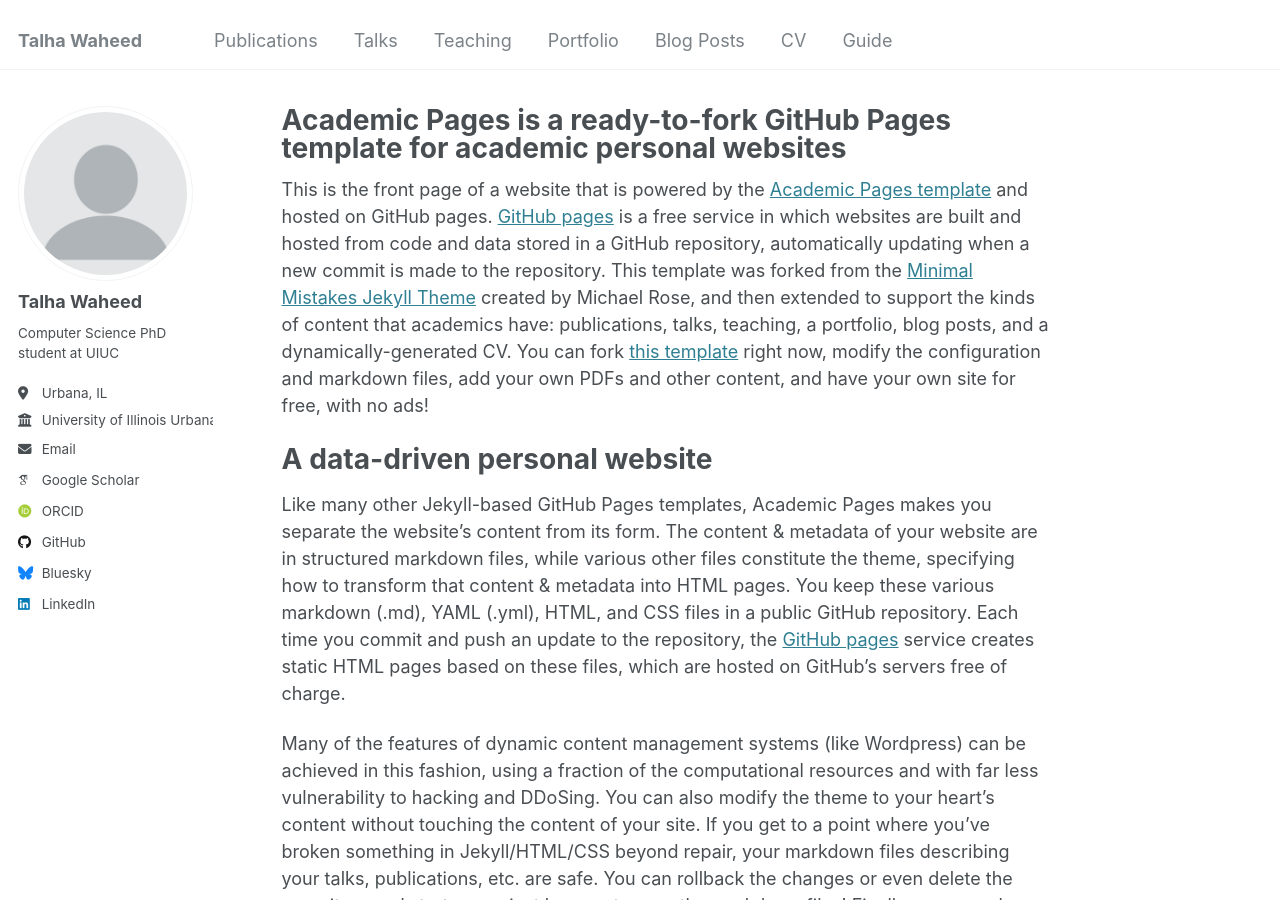
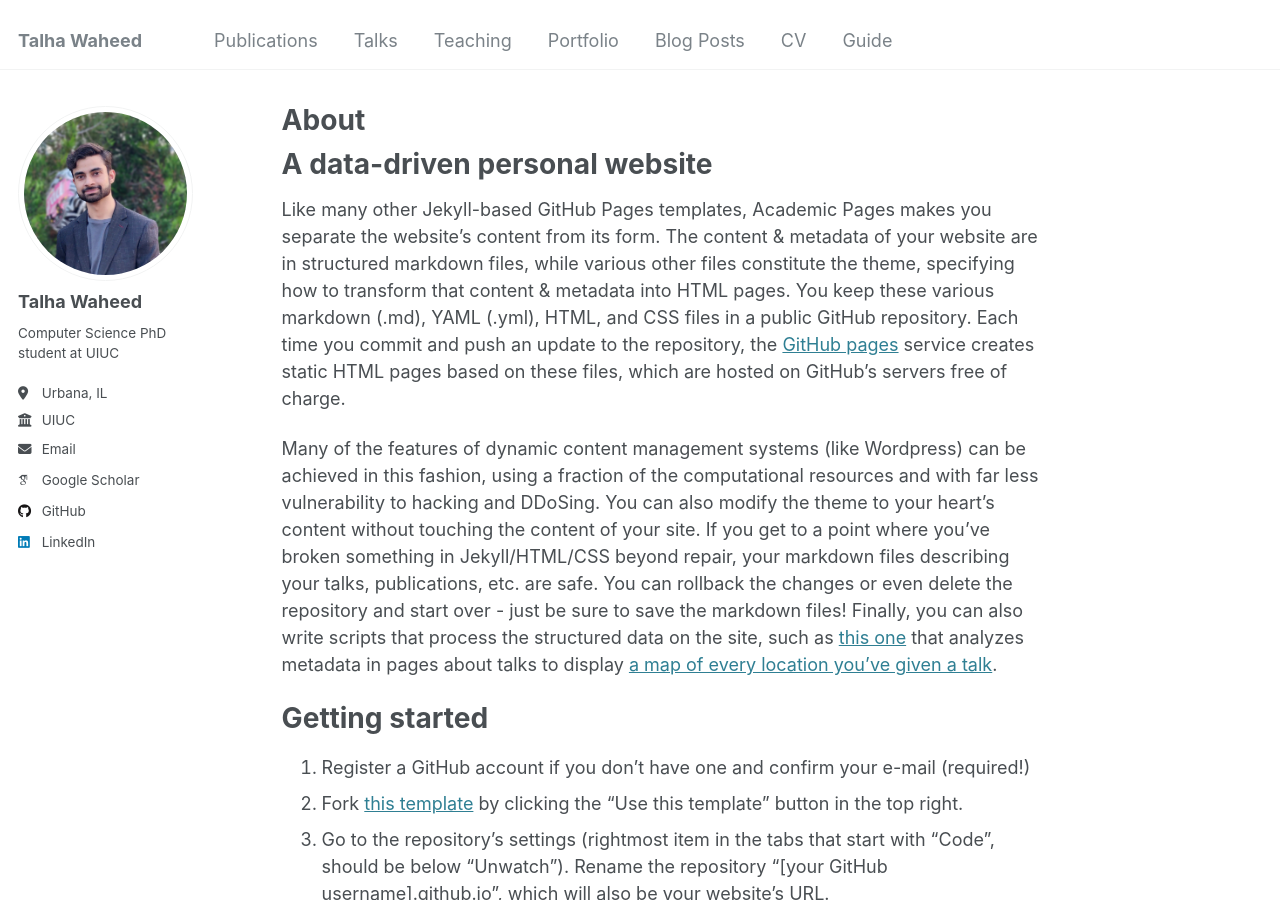
Before and after one commit to talha-waheed/talha-waheed.github.io, a Jekyll site: the page built from _pages/about.md, in a window 1280 px wide and 900 px high. Built offline with Jekyll 4.4.1, drawn with Linux system fonts in a browser that asks for light colours; some web fonts are replaced.

Commit message:
added more info

```diff
--- a/_config.yml
+++ b/_config.yml
@@ -21,12 +21,12 @@ repository               : "talha-waheed/talha-waheed.github.io"
 #               Additional customization can be done by editing /_includes/author-profile.html
 author:
   # Biographic information
-  avatar           : "profile.png"
+  avatar           : "talha.jpg"
   name             : "Talha Waheed"
   pronouns         : # example: "she/her"
   bio              : "Computer Science PhD student at UIUC"
   location         : "Urbana, IL"
-  employer         : "University of Illinois Urbana-Champaign"
+  employer         : "UIUC"
   uri              : # URL
   email            : "twaheed2@illinois.edu"
 
@@ -34,7 +34,7 @@ author:
   arxiv            : # URL - Update with the correct link to your profile
   googlescholar    : "https://scholar.google.com/citations?user=BD595PQAAAAJ&hl=en"
   impactstory      : # URL
-  orcid            : "https://orcid.org/0000-0001-7535-3925"
+  orcid            : # "https://orcid.org/0000-0001-7535-3925"
   semantic         : # URL
   pubmed           : # URL "https://www.ncbi.nlm.nih.gov/pubmed/?term=john+snow"
   researchgate     : # URL
@@ -49,7 +49,7 @@ author:
   stackoverflow    : # User number or user number and name (i.e., use "1" or "1/jeff-atwood")
 
   # Social media
-  bluesky          : "bsky.app" # Replace this with you Bluesky username
+  bluesky          : # "bsky.app" # Replace this with you Bluesky username
   facebook         : # Username
   flickr           : # Username
   foursquare       : # Username
--- a/_pages/about.md
+++ b/_pages/about.md
@@ -1,13 +1,12 @@
 ---
 permalink: /
-title: "Academic Pages is a ready-to-fork GitHub Pages template for academic personal websites"
+title: "About"
 author_profile: true
 redirect_from:
   - /about/
   - /about.html
 ---
 
-This is the front page of a website that is powered by the [Academic Pages template](https://github.com/academicpages/academicpages.github.io) and hosted on GitHub pages. [GitHub pages](https://pages.github.com) is a free service in which websites are built and hosted from code and data stored in a GitHub repository, automatically updating when a new commit is made to the repository. This template was forked from the [Minimal Mistakes Jekyll Theme](https://mmistakes.github.io/minimal-mistakes/) created by Michael Rose, and then extended to support the kinds of content that academics have: publications, talks, teaching, a portfolio, blog posts, and a dynamically-generated CV. You can fork [this template](https://github.com/academicpages/academicpages.github.io) right now, modify the configuration and markdown files, add your own PDFs and other content, and have your own site for free, with no ads!
 
 A data-driven personal website
 ======
```
Also changed, not shown: images/talha.jpg (added).
